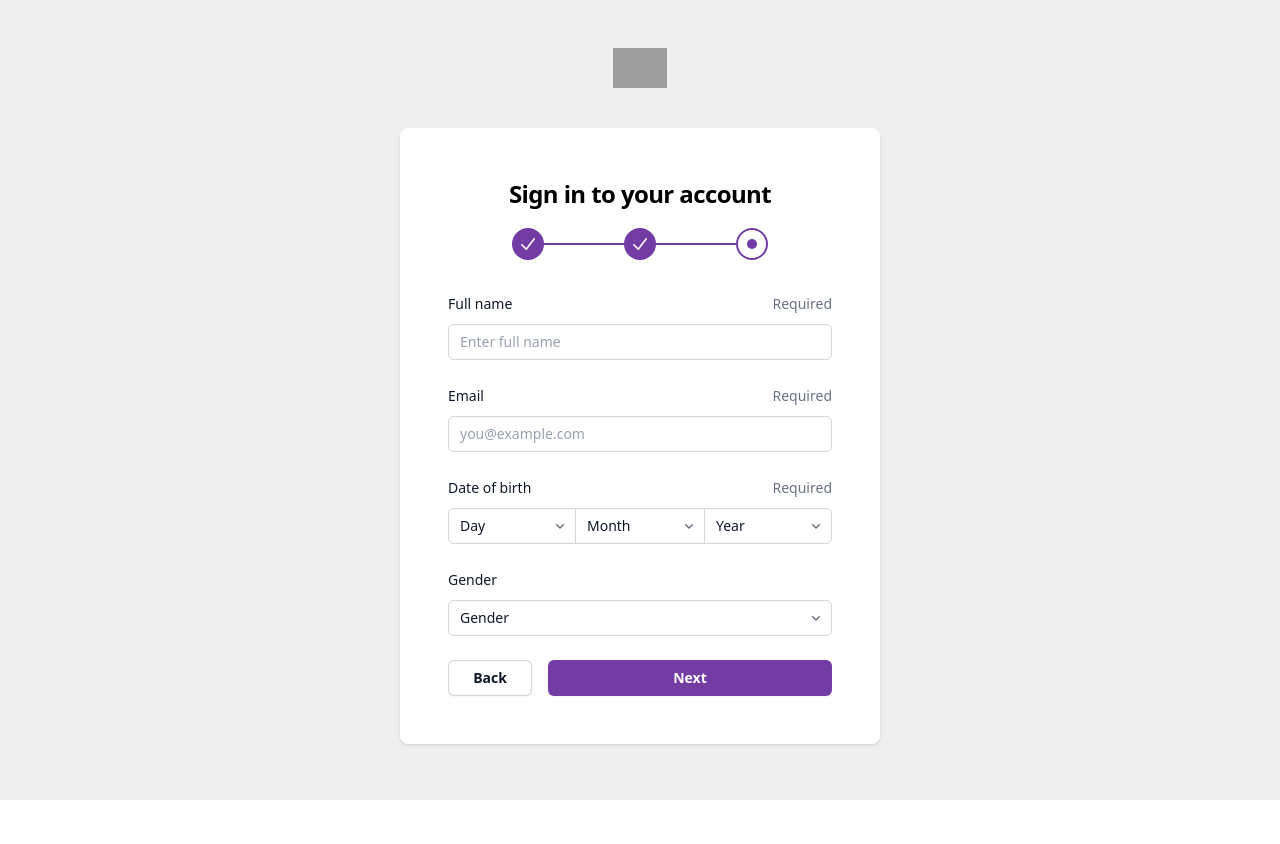
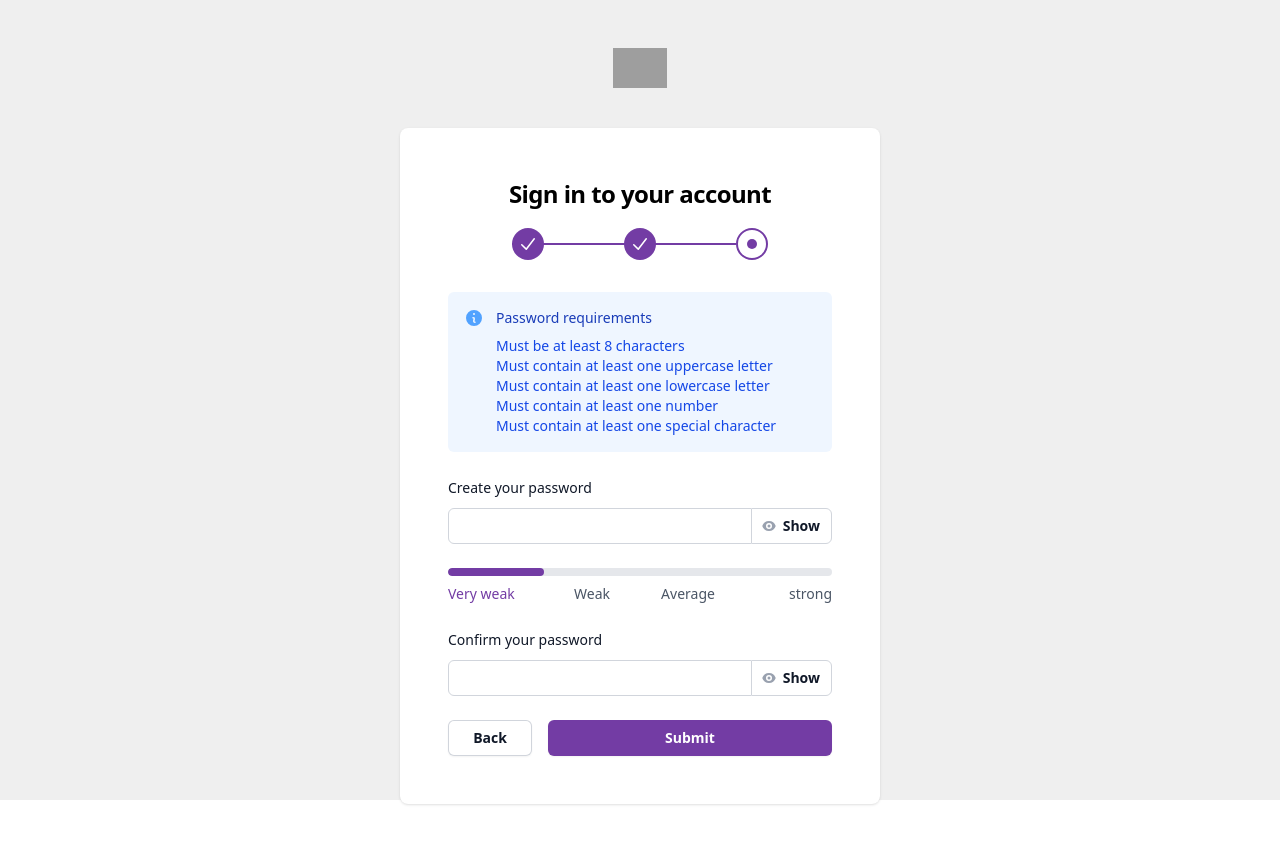
Before and after one commit to bot19/id4me-onboarding-flow-practice, a React (Vite) app: page / in a window 1280 px wide. Shown: the top 844 px of the page. Built offline with nearby package versions, Linux system fonts and the light colour scheme; grey boxes are pictures that could not be loaded.

Commit message:
step3 UI

```diff
--- a/src/components/onboardForm/StepThree.tsx
+++ b/src/components/onboardForm/StepThree.tsx
@@ -1,169 +1,73 @@
-import { ChevronDownIcon } from '@heroicons/react/16/solid';
-
-const days = Array.from({ length: 31 }, (_, i) => i + 1);
-const months = Array.from({ length: 12 }, (_, i) => i + 1);
-const years = Array.from({ length: 100 }, (_, i) => 2025 - i);
+import { EyeIcon } from '@heroicons/react/16/solid';
+import { Feedback, ProgressBar } from '../../ui';
 
 export const StepThree = () => {
   return (
     <form action="#" method="POST" className="space-y-6">
+      <Feedback />
+
       <div>
-        <div className="flex justify-between">
         <label
-            htmlFor="fullName"
+          htmlFor="password"
           className="block text-sm/6 font-medium text-gray-900"
         >
-            Full name
+          Create your password
         </label>
-          <span id="fullName-required" className="text-sm/6 text-gray-500">
-            Required
-          </span>
+        <div className="mt-2 flex">
+          <div className="-mr-px flex-1">
+            <input
+              id="password"
+              name="password"
+              type="password"
+              required
+              autoComplete="current-password"
+              className="block w-full rounded-l-md bg-white px-3 py-1.5 text-base text-gray-900 outline-1 -outline-offset-1 outline-gray-300 placeholder:text-gray-400 focus:outline-2 focus:-outline-offset-2 focus:outline-primary sm:text-sm/6"
+            />
           </div>
-        <div className="mt-2">
-          <input
-            id="fullName"
-            name="fullName"
-            type="text"
-            maxLength={100}
-            placeholder="Enter full name"
-            aria-describedby="fullName-required"
-            className="block w-full rounded-md bg-white px-3 py-1.5 text-base text-gray-900 outline-1 -outline-offset-1 outline-gray-300 placeholder:text-gray-400 focus:outline-2 focus:-outline-offset-2 focus:outline-primary xs:text-sm/6"
+          <button
+            type="button"
+            className="flex shrink-0 items-center gap-x-1.5 rounded-r-md bg-white px-3 py-2 text-sm font-semibold text-gray-900 outline-1 -outline-offset-1 outline-gray-300 hover:bg-gray-50 focus:relative focus:outline-2 focus:-outline-offset-2 focus:outline-primary cursor-pointer"
+          >
+            <EyeIcon
+              aria-hidden="true"
+              className="-ml-0.5 size-4 text-gray-400"
             />
+            Show
+          </button>
         </div>
       </div>
 
+      <ProgressBar />
+
       <div>
-        <div className="flex justify-between">
         <label
-            htmlFor="email"
+          htmlFor="confirm-password"
           className="block text-sm/6 font-medium text-gray-900"
         >
-            Email
+          Confirm your password
         </label>
-          <span id="email-required" className="text-sm/6 text-gray-500">
-            Required
-          </span>
-        </div>
-        <div className="mt-2">
+        <div className="mt-2 flex">
+          <div className="-mr-px flex-1">
             <input
-            id="email"
-            name="email"
-            type="email"
-            placeholder="you@example.com"
-            aria-describedby="email-required"
-            className="block w-full rounded-md bg-white px-3 py-1.5 text-base text-gray-900 outline-1 -outline-offset-1 outline-gray-300 placeholder:text-gray-400 focus:outline-2 focus:-outline-offset-2 focus:outline-primary xs:text-sm/6"
+              id="confirm-password"
+              name="confirm-password"
+              type="password"
+              required
+              autoComplete="current-password"
+              className="block w-full rounded-l-md bg-white px-3 py-1.5 text-base text-gray-900 outline-1 -outline-offset-1 outline-gray-300 placeholder:text-gray-400 focus:outline-2 focus:-outline-offset-2 focus:outline-primary sm:text-sm/6"
             />
           </div>
+          <button
+            type="button"
+            className="flex shrink-0 items-center gap-x-1.5 rounded-r-md bg-white px-3 py-2 text-sm font-semibold text-gray-900 outline-1 -outline-offset-1 outline-gray-300 hover:bg-gray-50 focus:relative focus:outline-2 focus:-outline-offset-2 focus:outline-primary cursor-pointer"
+          >
+            <EyeIcon
+              aria-hidden="true"
+              className="-ml-0.5 size-4 text-gray-400"
+            />
+            Show
+          </button>
         </div>
-
-      <div>
-        <fieldset>
-          <div className="flex justify-between">
-            <legend className="block text-sm/6 font-medium text-gray-900">
-              Date of birth
-            </legend>
-            <span id="dob-required" className="text-sm/6 text-gray-500">
-              Required
-            </span>
-          </div>
-
-          <div className="mt-2 grid grid-cols-3">
-            <div className="grid grid-cols-1 focus-within:relative">
-              <select
-                id="day"
-                name="day"
-                autoComplete="day"
-                aria-label="Day"
-                className="col-start-1 row-start-1 w-full appearance-none rounded-l-md bg-white py-1.5 pr-8 pl-3 text-base text-gray-900 outline-1 -outline-offset-1 outline-gray-300 placeholder:text-gray-400 focus:outline-2 focus:-outline-offset-2 focus:outline-primary xs:text-sm/6"
-              >
-                <option value="">Day</option>
-                {days.map(day => (
-                  <option key={day} value={day}>
-                    {day}
-                  </option>
-                ))}
-              </select>
-              <ChevronDownIcon
-                aria-hidden="true"
-                className="pointer-events-none col-start-1 row-start-1 mr-2 size-5 self-center justify-self-end text-gray-500 xs:size-4"
-              />
-            </div>
-
-            <div className="grid grid-cols-1 focus-within:relative -mx-px">
-              <select
-                id="month"
-                name="month"
-                autoComplete="month"
-                aria-label="Month"
-                className="col-start-1 row-start-1 w-full appearance-none bg-white py-1.5 pr-8 pl-3 text-base text-gray-900 outline-1 -outline-offset-1 outline-gray-300 placeholder:text-gray-400 focus:outline-2 focus:-outline-offset-2 focus:outline-primary xs:text-sm/6"
-              >
-                <option value="">Month</option>
-                {months.map(month => (
-                  <option key={month} value={month}>
-                    {month}
-                  </option>
-                ))}
-              </select>
-              <ChevronDownIcon
-                aria-hidden="true"
-                className="pointer-events-none col-start-1 row-start-1 mr-2 size-5 self-center justify-self-end text-gray-500 xs:size-4"
-              />
-            </div>
-
-            <div className="grid grid-cols-1 focus-within:relative">
-              <select
-                id="year"
-                name="year"
-                autoComplete="year"
-                aria-label="Year"
-                className="col-start-1 row-start-1 w-full appearance-none rounded-r-md bg-white py-1.5 pr-8 pl-3 text-base text-gray-900 outline-1 -outline-offset-1 outline-gray-300 placeholder:text-gray-400 focus:outline-2 focus:-outline-offset-2 focus:outline-primary xs:text-sm/6"
-              >
-                <option value="">Year</option>
-                {years.map(year => (
-                  <option key={year} value={year}>
-                    {year}
-                  </option>
-                ))}
-              </select>
-              <ChevronDownIcon
-                aria-hidden="true"
-                className="pointer-events-none col-start-1 row-start-1 mr-2 size-5 self-center justify-self-end text-gray-500 xs:size-4"
-              />
-            </div>
-          </div>
-        </fieldset>
-      </div>
-
-      <div>
-        <fieldset>
-          <label
-            htmlFor="gender"
-            className="block text-sm/6 font-medium text-gray-900"
-          >
-            Gender
-          </label>
-
-          <div className="mt-2">
-            <div className="grid grid-cols-1 focus-within:relative">
-              <select
-                id="gender"
-                name="gender"
-                autoComplete="gender"
-                aria-label="Gender"
-                className="col-start-1 row-start-1 w-full appearance-none rounded-md bg-white py-1.5 pr-8 pl-3 text-base text-gray-900 outline-1 -outline-offset-1 outline-gray-300 placeholder:text-gray-400 focus:outline-2 focus:-outline-offset-2 focus:outline-primary xs:text-sm/6"
-              >
-                <option value="">Gender</option>
-                <option value="male">Male</option>
-                <option value="female">Female</option>
-                <option value="other">Other</option>
-              </select>
-              <ChevronDownIcon
-                aria-hidden="true"
-                className="pointer-events-none col-start-1 row-start-1 mr-2 size-5 self-center justify-self-end text-gray-500 xs:size-4"
-              />
-            </div>
-          </div>
-        </fieldset>
       </div>
 
       <div className="grid grid-cols-4 gap-4">
@@ -179,7 +83,7 @@ export const StepThree = () => {
             type="submit"
             className="flex w-full justify-center rounded-md bg-primary px-3 py-1.5 text-sm/6 font-semibold text-white shadow-xs hover:bg-primary focus-visible:outline-2 focus-visible:outline-offset-2 focus-visible:outline-primary cursor-pointer"
           >
-            Next
+            Submit
           </button>
         </div>
       </div>
```
Lines whose indentation alone changed are shown as unchanged.
